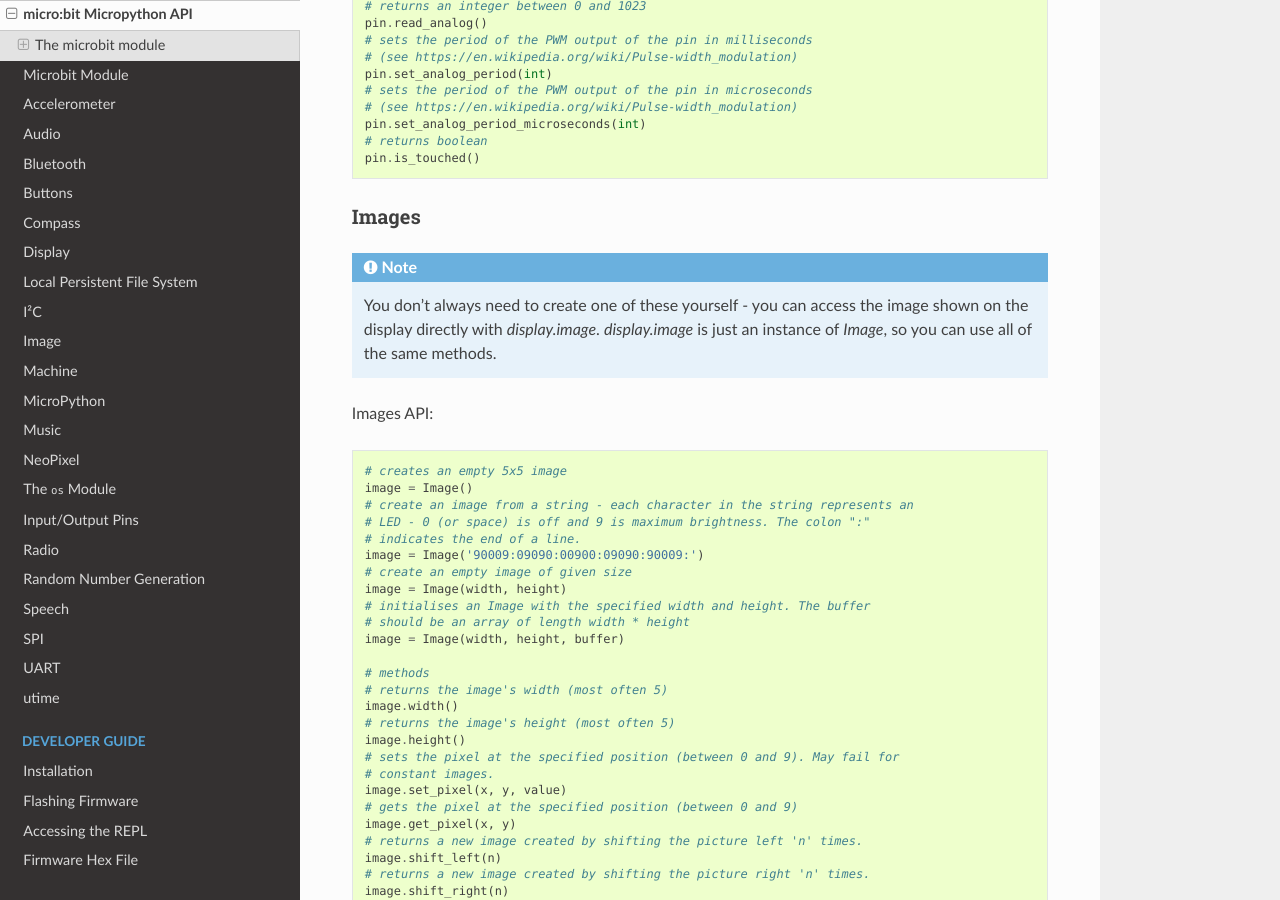
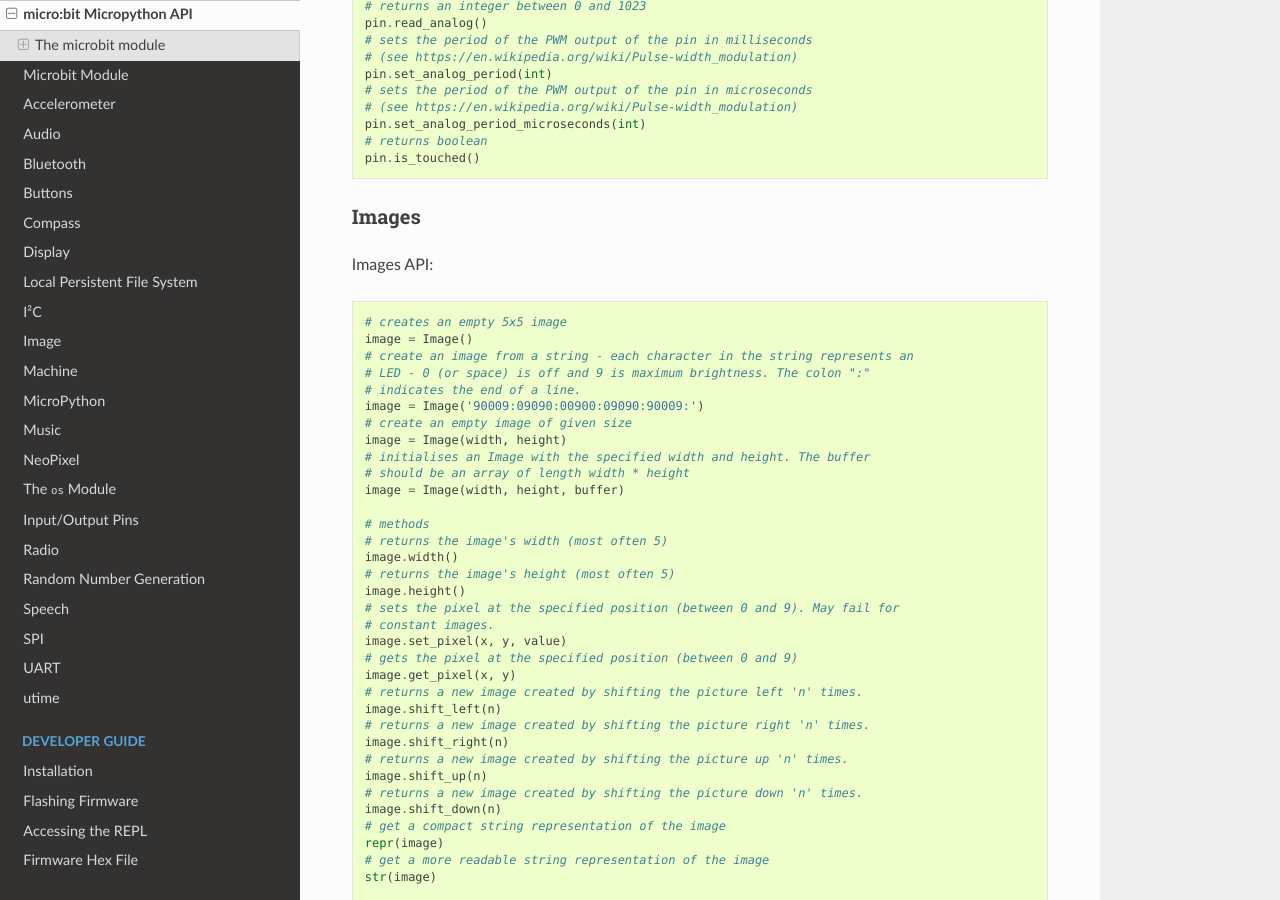
Before and after one commit to bbcmicrobit/micropython, a Sphinx documentation site: the page built from docs/microbit_micropython_api.rst, in a window 1280 px wide and 900 px high, scrolled down 2304 px. Built offline with Sphinx 7.4.7 and the Read the Docs theme 2.0.0, drawn with Linux system fonts in a browser that asks for light colours.

Commit message:
docs: Remove outdated mention to display.image.
This was present in an old version of MicroPython and no longer
present.

```diff
--- a/docs/microbit_micropython_api.rst
+++ b/docs/microbit_micropython_api.rst
@@ -107,12 +107,6 @@
 
 Images
 ------
-
-.. note::
-
-    You don't always need to create one of these yourself - you can access the
-    image shown on the display directly with `display.image`. `display.image`
-    is just an instance of `Image`, so you can use all of the same methods.
 
 Images API::
 
```
